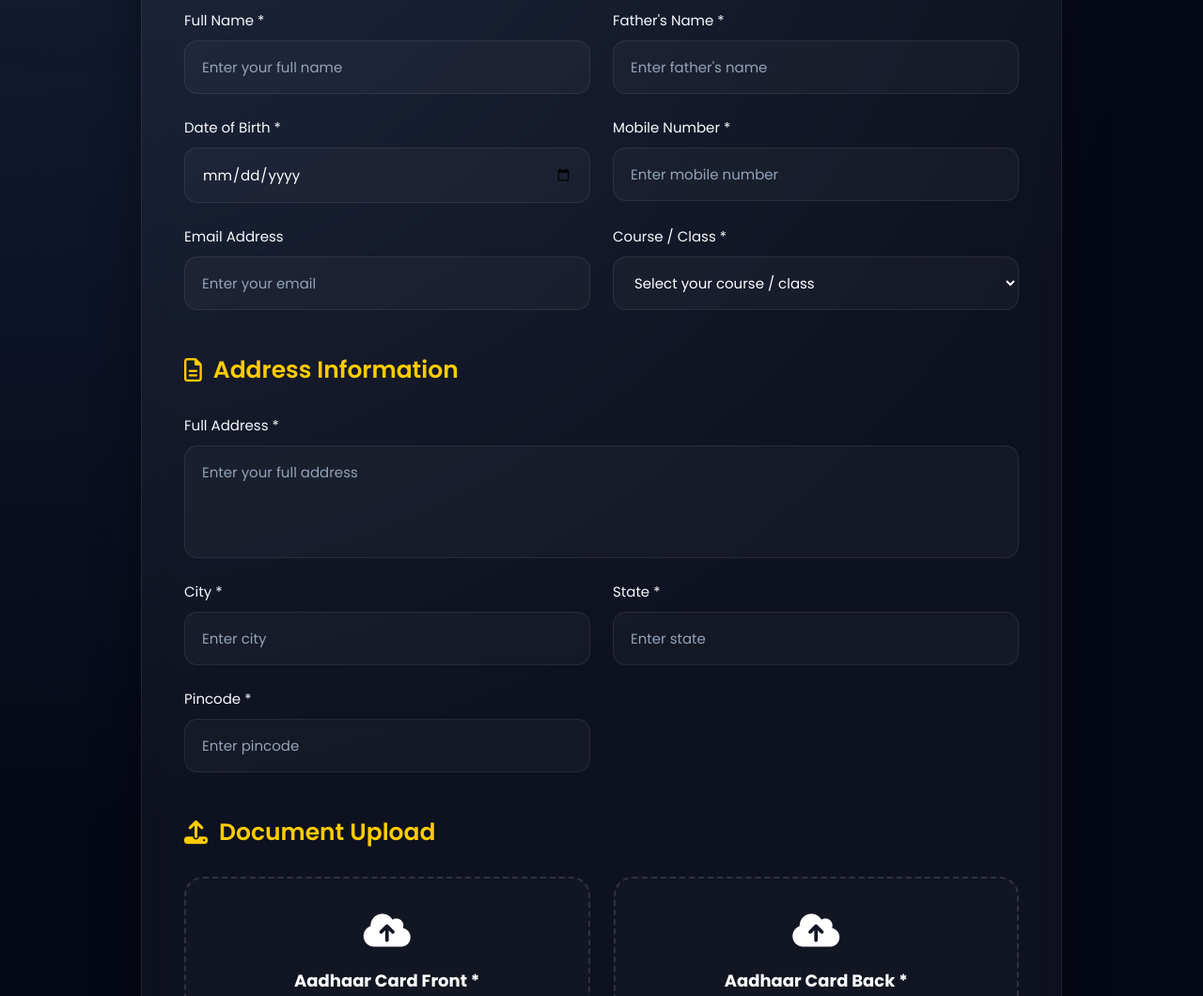
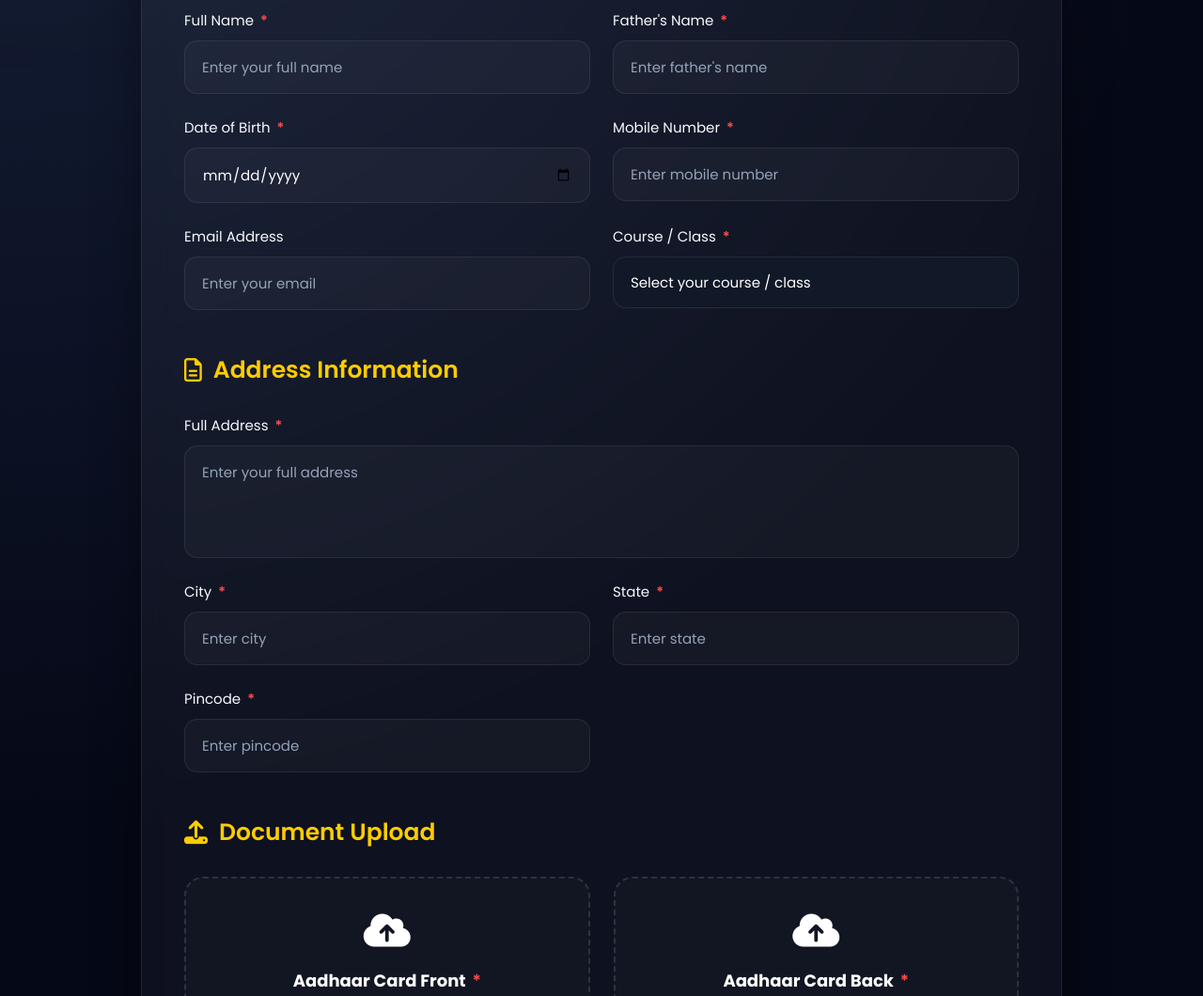
Before and after one commit to Punit-Debugger/JHRC, a website: page admission.html in a window 1280 px wide. Shown: the part 440-1500 px from the top of the page at 94% size. Drawn offline with Linux system fonts and the light colour scheme.

Commit message:
added astricks to the code

```diff
--- a/admission.html
+++ b/admission.html
@@ -95,7 +95,33 @@
             1px solid rgba(255,255,255,0.06);
 
         }
+.dark-select{
 
+    background:#111827 !important;
+
+    color:white;
+
+    border:1px solid rgba(255,255,255,0.08);
+
+    appearance:none;
+
+}
+.required{
+
+    color:#ff4d4d;
+
+    margin-left:3px;
+
+    font-weight:600;
+
+}
+.dark-select option{
+
+    background:#111827;
+
+    color:white;
+
+}
         .brand{
 
             display:flex;
@@ -632,7 +658,8 @@
                     <div class="input-group">
 
                        <label>
-                            Full Name *
+    Full Name
+    <span class="required">*</span>
 </label>
 
                         <input
@@ -646,7 +673,8 @@
                     <div class="input-group">
 
                        <label>
-                            Father's Name *
+    Father's Name
+    <span class="required">*</span>
 </label>
 
                         <input
@@ -660,7 +688,8 @@
                     <div class="input-group">
 
                        <label>
-                            Date of Birth *
+    Date of Birth
+    <span class="required">*</span>
 </label>
 
                         <input
@@ -673,7 +702,8 @@
                     <div class="input-group">
 
                       <label>
-                            Mobile Number *
+    Mobile Number
+    <span class="required">*</span>
 </label>
 
                         <input
@@ -700,10 +730,11 @@
                     <div class="input-group">
 
                        <label>
-                            Course / Class *
+    Course / Class
+    <span class="required">*</span>
 </label>
 
-                        <select required>
+                        <select required class="dark-select">
 
                             <option>
                                 Select your course / class
@@ -740,7 +771,8 @@
                     <div class="input-group" style="grid-column:1/-1;">
 
                        <label>
-                            Full Address *
+    Full Address
+    <span class="required">*</span>
 </label>
 
                         <textarea
@@ -753,7 +785,8 @@
                     <div class="input-group">
 
                        <label>
-                            City *
+    City
+    <span class="required">*</span>
 </label>
 
                         <input
@@ -767,7 +800,8 @@
                     <div class="input-group">
 
                         <label>
-                            State *
+    State
+    <span class="required">*</span>
 </label>
 
                         <input
@@ -781,7 +815,8 @@
                     <div class="input-group">
 
                         <label>
-                            Pincode *
+    Pincode
+    <span class="required">*</span>
 </label>
 
                         <input
@@ -810,7 +845,9 @@
 
                        <h4>
 
-                            Aadhaar Card Front *
+    Aadhaar Card Front
+
+    <span class="required">*</span>
 
 </h4>
 
@@ -833,7 +870,9 @@
 
                         <h4>
 
-                            Aadhaar Card Back *
+    Aadhaar Card Back
+
+    <span class="required">*</span>
 
 </h4>
 
```
Lines whose indentation alone changed are shown as unchanged.
